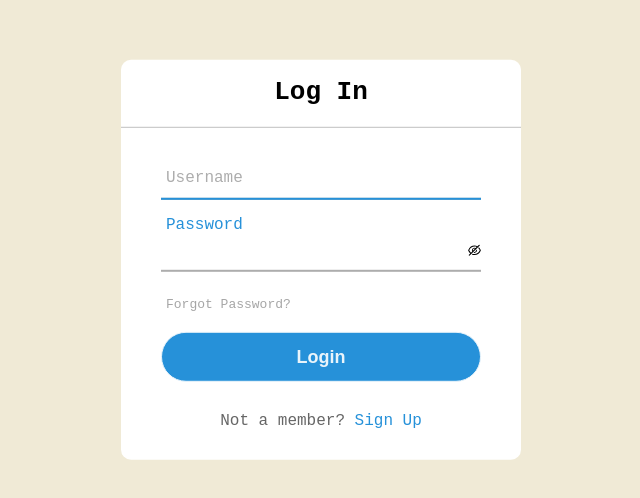
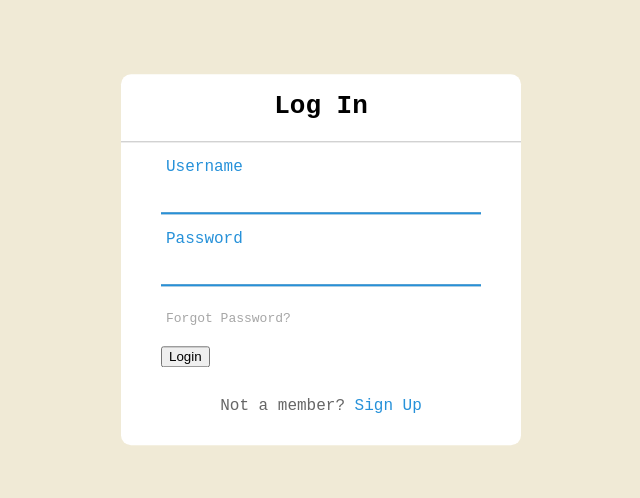
Before and after one commit to Kitkamseng/FinalYearProject, a React (Create React App) app: page /login in a window 1280 px wide. Shown: the part 140-638 px from the top of the page, without its empty margins (319-959 px from the left). Built offline with nearby package versions, Linux system fonts and the light colour scheme.

Commit message:
Base Login Authentication Done

```diff
--- a/src/pages/LoginPage.jsx
+++ b/src/pages/LoginPage.jsx
@@ -1,4 +1,5 @@
 import React from 'react';
+import axios from "axios";
 import './LoginPage.css';
 import { useState } from 'react';
 import { useNavigate } from 'react-router-dom';
@@ -9,8 +10,11 @@ function LoginPage() {
 
   let navigate = useNavigate();
 
+  const [username, setUsername] = useState("");
   const [password, setPassword] = useState("");
-  const [visible, setVisible] = useState(false);
+
+  // const [password, setPassword] = useState("");
+  // const [visible, setVisible] = useState(false);
 
   const handleSignUpClick = () => {
     navigate('/signup');
@@ -19,17 +23,52 @@ function LoginPage() {
     navigate('/');
   }
 
+  const handleLogin = async (e) => {
+    e.preventDefault();
+    try {
+      const response = await axios.post("http://localhost:8080/login", {
+        username: username,
+        password: password,
+      });
+      // Assuming the backend returns a token upon successful login
+      const token = response.data.token;
+      // Store the token in local storage or a session cookie
+      localStorage.setItem("authToken", token);
+      // Redirect the user to a dashboard or home page
+      navigate('/');
+      console.log("e");
+    } catch (error) {
+      console.error("Login failed here.", error);
+      // Handle login failure, e.g., show an error message to the user
+    }
+  };
   return (
     <div className='login-container'>
        <h1>Log In</h1>
-       <form method='post'>
+       <form onSubmit={handleLogin}>
         <div class='txt_field'>
-          <input type='text' required />
+          <input
+            type='text'
+            value={username}
+            onChange={(e) => setUsername(e.target.value)}
+          />
           <span></span>
           <label>Username</label>
         </div>
 
+
         <div class='txt_field'>
+          <input
+            type='password'
+            value={password}
+            onChange={(e) => setPassword(e.target.value)}
+          />
+          <span></span>
+          <label>Password</label>
+        </div>
+
+
+        {/* <div class='txt_field'>
           <input
             value={password}
             type={visible ? "text" : "password"}
@@ -42,17 +81,13 @@ function LoginPage() {
               visible ? <EyeOutlined /> : <EyeInvisibleOutlined />
             }
           </div>
-        </div>
+        </div> */}
 
-        <div class='pass'>Forgot Password?</div>
+        <div className='pass'>Forgot Password?</div>
 
-        <input
-          type='submit'
-          value="Login"
-          onClick={handleLoginClick}
-        />
+        <button type="submit">Login</button>
 
-        <div class='signup_link'>
+        <div className='signup_link'>
           Not a member? <a href='#' onClick={handleSignUpClick}>Sign Up</a>
         </div>
        </form>
```
